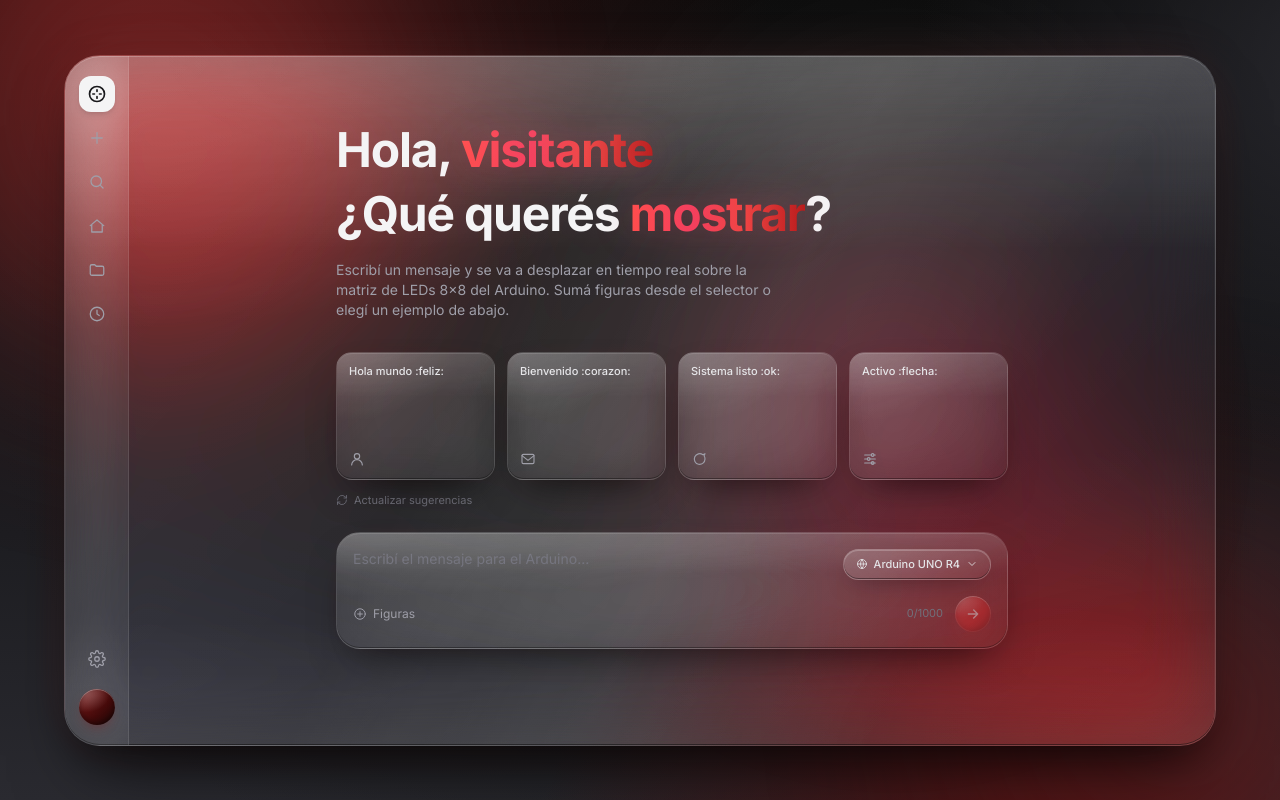
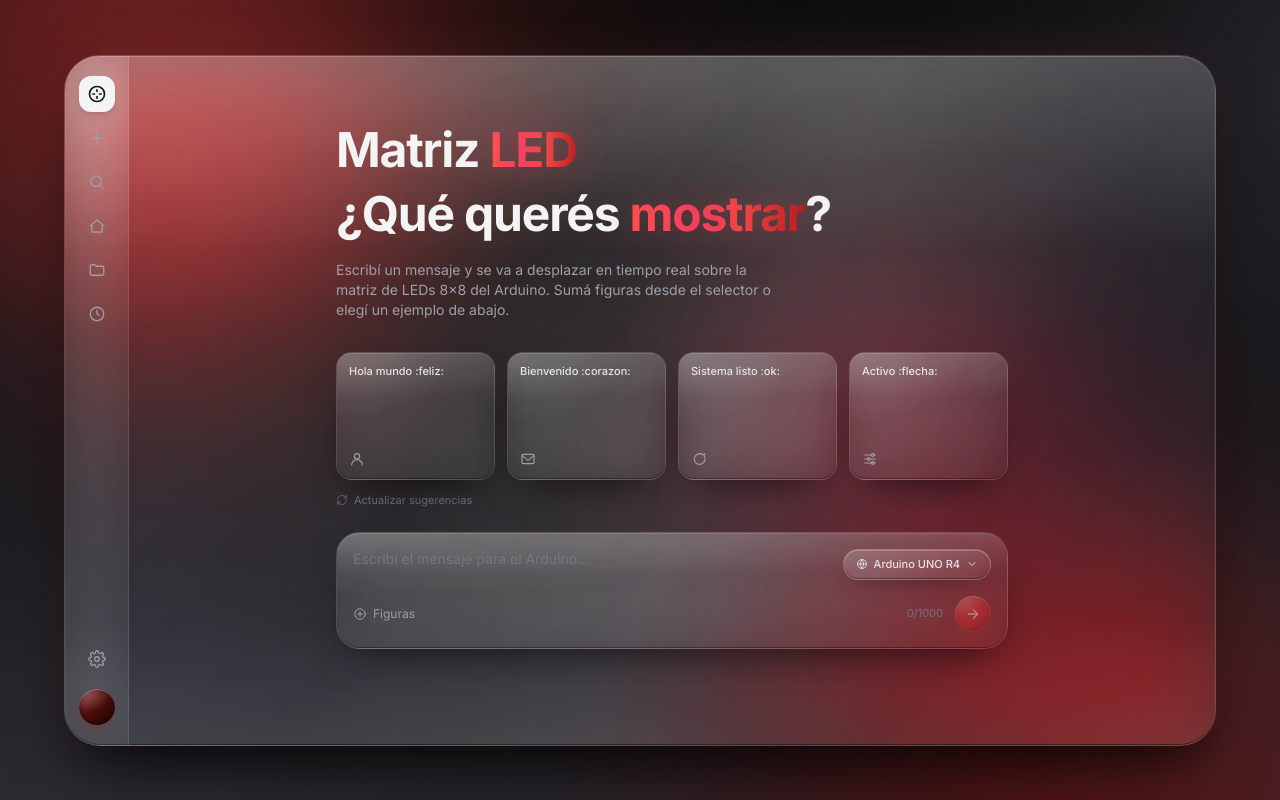
Before and after one commit to javieregarciav/arduino, a React (Vite) app: page / in a window 1280 px wide. Built offline with nearby package versions, Linux system fonts and the light colour scheme.

Commit message:
copy: replace cheesy greeting with neutral product title

```diff
--- a/src/App.tsx
+++ b/src/App.tsx
@@ -122,7 +122,7 @@ export default function App() {
             <div className="mx-auto flex w-full max-w-2xl flex-1 flex-col justify-center">
               <header className="mb-8">
                 <h1 className="text-4xl font-bold leading-tight tracking-tight text-zinc-100 sm:text-5xl">
-                  Hola, <span className="gradient-text">visitante</span>
+                  Matriz <span className="gradient-text">LED</span>
                 </h1>
                 <h2 className="mt-1 text-4xl font-bold leading-tight tracking-tight text-zinc-100 sm:text-5xl">
                   ¿Qué querés <span className="gradient-text">mostrar</span>?
```
